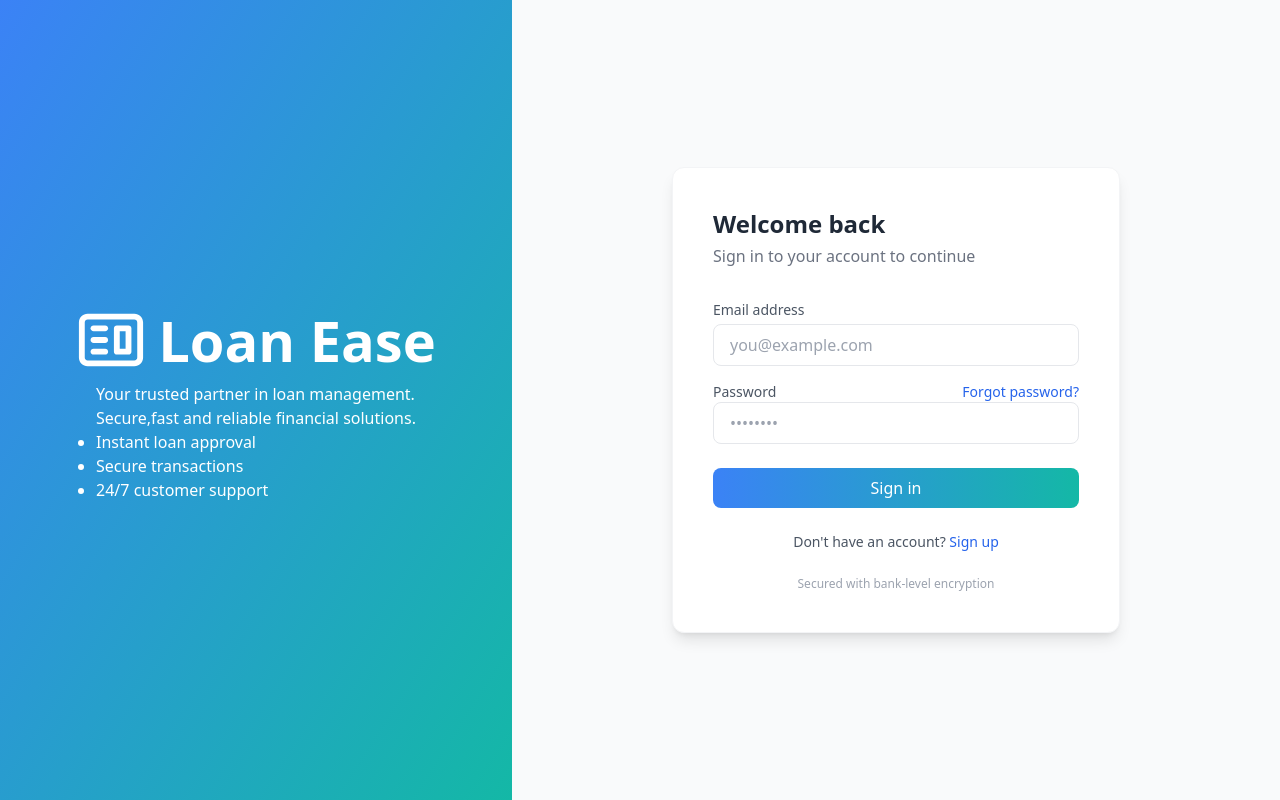
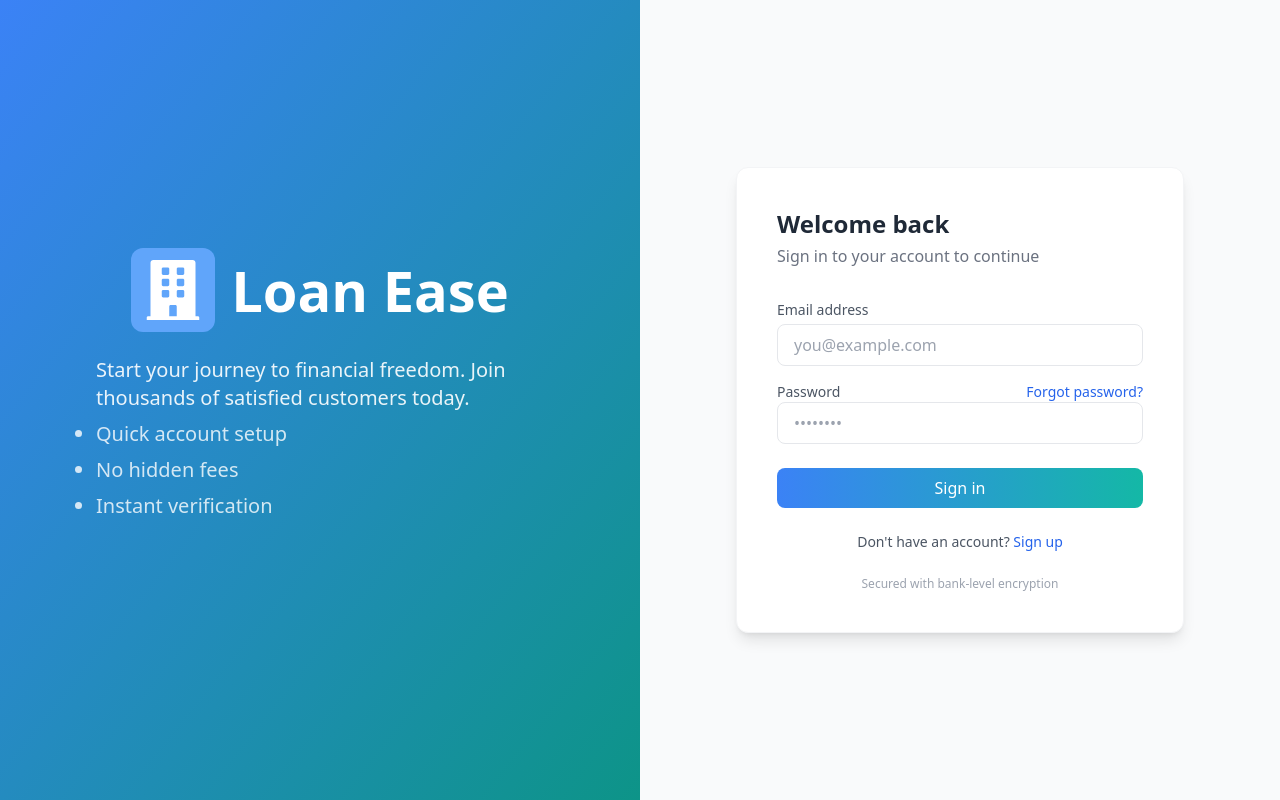
Before and after one commit to shivamkumar6120/Bank-Loan-Management-System, a React (Vite) app in the folder client/: page /login in a window 1280 px wide. Built offline with nearby package versions, Linux system fonts and the light colour scheme.

Commit message:
signUp page developed

```diff
--- a/client/src/pages/Login.jsx
+++ b/client/src/pages/Login.jsx
@@ -1,44 +1,59 @@
 import React, { useState } from "react";
-import { CgWebsite } from "react-icons/cg";
-import { useNavigate } from "react-router-dom";
+import { FaBuilding } from "react-icons/fa";
+import { Link, useNavigate } from "react-router-dom";
 
 export const Login = () => {
-    const [user,setUser] = useState({email:"",
-        password:""
-    });
+  const [user, setUser] = useState({ email: "", password: "" });
   const navigate = useNavigate();
 
-    function emailHandler(e){
-        setUser((prevUser)=>({...prevUser,email:e.target.value}))
+  function emailHandler(e) {
+    setUser((prevUser) => ({ ...prevUser, email: e.target.value }));
   }
-     function passwordHandler(e){
-        setUser((prevUser)=>({...prevUser,password:e.target.value}))
+  function passwordHandler(e) {
+    setUser((prevUser) => ({ ...prevUser, password: e.target.value }));
   }
-    async function loginHandler(){
-        console.log(user)
+  async function loginHandler() {
+    console.log(user);
     navigate("/dashboard");
   }
   return (
-    <div className="flex min-w-[100vw]">
-      <div className="w-[40%] bg-gradient-to-br to-teal-500 from-blue-500 min-h-screen flex items-center justify-center flex-col">
-            <div className="flex gap-3 items-center ">
-                <CgWebsite size={"70px"} color="white"/>
+    <div className="min-h-screen flex">
+      <div className="hidden lg:flex lg:flex-col lg:w-1/2 bg-gradient-to-br to-teal-600 from-blue-500 items-center justify-center overflow-hidden">
+        <Link
+          to="/"
+          className="flex gap-4 justify-center mb-6 hover:opacity-80 transition-opacity"
+        >
+          <div className="text-white text-6xl bg-blue-400 p-3 backdrop-blur-sm rounded-xl">
+            <FaBuilding title="Building" />
+          </div>
           <p className="text-white font-semibold text-[3.5rem]">Loan Ease</p>
-            </div>
-            <div className="text-white">
-                <p>Your trusted partner in loan management.</p>
-                <p>Secure,fast and reliable financial solutions.</p>
-                <ul className="list-disc">
-                    <li>Instant loan approval</li>
-                    <li>Secure transactions</li>
-                    <li>24/7 customer support</li>
+        </Link>
+        <div className="text-xl text-white/90 mb-8 max-w-md">
+          <p>
+            Start your journey to financial freedom. Join thousands of satisfied
+            customers today.
+          </p>
+          <ul className="list-disc space-y-2 text-white/80 mt-2">
+            <li>Quick account setup</li>
+            <li>No hidden fees</li>
+            <li>Instant verification</li>
           </ul>
         </div>
-
       </div>
-      <div className="w-[60%] flex items-center justify-center min-h-screen bg-gray-50 p-6">
+      <div className="flex-1 flex items-center justify-center  bg-gray-50 p-6">
         <div className="w-full max-w-md bg-white shadow-lg rounded-xl p-10 border border-gray-100">
           {/* Heading */}
+          <Link
+            to="/"
+            className="flex lg:hidden items-center gap-2 mb-4 hover:opacity-80 transition-opacity"
+          >
+            <div className="text-blue-500 text-2xl">
+              <FaBuilding title="Building" />
+            </div>
+            <h1 className="text-3xl font-bold bg-clip-text bg-gradient-to-br from-blue-500 to-teal-400 text-transparent">
+              Loan Bridge
+            </h1>
+          </Link>
           <h2 className="text-2xl font-semibold text-gray-800">Welcome back</h2>
           <p className="text-gray-500 mt-1 mb-8">
             Sign in to your account to continue
@@ -77,16 +92,19 @@ export const Login = () => {
           </div>
 
           {/* Sign in button */}
-          <button className="w-full py-2 bg-gradient-to-r to-teal-500 from-blue-500 text-white rounded-lg font-medium hover:opacity-90 transition" onClick={loginHandler}>
+          <button
+            className="w-full py-2 bg-gradient-to-r to-teal-500 from-blue-500 text-white rounded-lg font-medium hover:opacity-90 transition"
+            onClick={loginHandler}
+          >
             Sign in
           </button>
 
           {/* Signup link */}
           <p className="text-center text-sm text-gray-600 mt-6">
             Don't have an account?{" "}
-            <span className="text-blue-600 font-medium hover:underline cursor-pointer">
+            <Link to='/register' className="text-blue-600 font-medium hover:underline cursor-pointer">
               Sign up
-            </span>
+            </Link>
           </p>
 
           <p className="text-center text-xs text-gray-400 mt-6">
--- a/client/src/pages/Signup.jsx
+++ b/client/src/pages/Signup.jsx
@@ -1,46 +1,77 @@
-import React from 'react'
+import React, { useState } from 'react'
+import { FaBuilding } from 'react-icons/fa';
+import { Link, useNavigate } from 'react-router-dom';
 
 export const Signup = () => {
-     const [user,setUser] = useState({email:"",
-        password:""
+     const [user,setUser] = useState({
+        name:"",
+        email:"",
+        password:"",
+        confirmPassword:""
     });
     const navigate = useNavigate();
 
+    function nameHandler(e){
+        setUser((prevUser)=>({...prevUser,name:e.target.value}))
+    }
     function emailHandler(e){
         setUser((prevUser)=>({...prevUser,email:e.target.value}))
     }
      function passwordHandler(e){
         setUser((prevUser)=>({...prevUser,password:e.target.value}))
     }
-    async function loginHandler(){
+    function confirmPasswordHandler(e){
+        setUser((prevUser)=>({...prevUser,confirmPassword:e.target.value}))
+    }
+    async function signUpHandler(){
         console.log(user)
         navigate("/dashboard");
     }
   return (
-    <div className="flex min-w-[100vw]">
-         <div className="w-[40%] bg-gradient-to-br to-teal-500 from-blue-500 min-h-screen flex items-center justify-center flex-col">
-               <div className="flex gap-3 items-center ">
-                   <CgWebsite size={"70px"} color="white"/>
+    <div className="min-h-screen flex">
+         <div className="hidden lg:flex lg:flex-col lg:w-1/2 bg-gradient-to-br to-teal-600 from-blue-500 items-center justify-center overflow-hidden">
+               <Link to='/' className="flex gap-4 justify-center mb-6 hover:opacity-80 transition-opacity">
+                   <div className='text-white text-6xl bg-blue-400 p-3 backdrop-blur-sm rounded-xl'>
+                        <FaBuilding title="Building" />
+                   </div>
                    <p className="text-white font-semibold text-[3.5rem]">Loan Ease</p>
-               </div>
-               <div className="text-white">
-                   <p>Your trusted partner in loan management.</p>
-                   <p>Secure,fast and reliable financial solutions.</p>
-                   <ul className="list-disc">
-                       <li>Instant loan approval</li>
-                       <li>Secure transactions</li>
-                       <li>24/7 customer support</li>
+               </Link>
+               <div className="text-xl text-white/90 mb-8 max-w-md">
+                   <p>Start your journey to financial freedom. Join thousands of satisfied customers today.</p>
+                   <ul className="list-disc space-y-2 text-white/80 mt-2">
+                       <li>Quick account setup</li>
+                       <li>No hidden fees</li>
+                       <li>Instant verification</li>
                    </ul>
                </div>
 
          </div>
-         <div className="w-[60%] flex items-center justify-center min-h-screen bg-gray-50 p-6">
+         <div className="flex-1 flex items-center justify-center  bg-gray-50 p-6">
            <div className="w-full max-w-md bg-white shadow-lg rounded-xl p-10 border border-gray-100">
              {/* Heading */}
-             <h2 className="text-2xl font-semibold text-gray-800">Welcome back</h2>
+            <Link to="/" className="flex lg:hidden items-center gap-2 mb-4 hover:opacity-80 transition-opacity">
+               <div className='text-blue-500 text-2xl'>
+                        <FaBuilding title="Building" />
+                   </div>
+              <h1 className="text-3xl font-bold bg-clip-text bg-gradient-to-br from-blue-500 to-teal-400 text-transparent">
+                Loan Bridge
+              </h1>
+            </Link>
+             <h2 className="text-2xl font-semibold text-gray-800">Create your account</h2>
              <p className="text-gray-500 mt-1 mb-8">
-               Sign in to your account to continue
+               Get started with your loan application today
              </p>
+             <div className="mb-4">
+               <label className="block text-sm font-medium text-gray-600 mb-1">
+                Full Name
+               </label>
+               <input
+                 type="name"
+                 placeholder="John Doe"
+                 className="w-full px-4 py-2 border rounded-lg focus:ring-2 focus:ring-blue-400 focus:outline-none"
+                 onChange={nameHandler}
+               />
+             </div>
 
              {/* Email */}
              <div className="mb-4">
@@ -61,9 +92,6 @@ export const Signup = () => {
                  <label className="text-sm font-medium text-gray-600">
                    Password
                  </label>
-                 <button className="text-sm text-blue-600 hover:underline">
-                   Forgot password?
-                 </button>
                </div>
 
                <input
@@ -74,17 +102,33 @@ export const Signup = () => {
                />
              </div>
 
+              {/* Password */}
+             <div className="mb-6">
+               <div className="flex justify-between">
+                 <label className="text-sm font-medium text-gray-600">
+                   Confirm Password
+                 </label>
+               </div>
+
+               <input
+                 type="password"
+                 placeholder="••••••••"
+                 className="w-full px-4 py-2 border rounded-lg focus:ring-2 focus:ring-blue-400 focus:outline-none"
+                 onChange={confirmPasswordHandler}
+               />
+             </div>
+
              {/* Sign in button */}
-             <button className="w-full py-2 bg-gradient-to-r to-teal-500 from-blue-500 text-white rounded-lg font-medium hover:opacity-90 transition" onClick={loginHandler}>
-               Sign in
+             <button className="w-full py-2 bg-gradient-to-r to-teal-500 from-blue-500 text-white rounded-lg font-medium hover:opacity-90 transition" onClick={signUpHandler}>
+               Create Account
              </button>
 
              {/* Signup link */}
              <p className="text-center text-sm text-gray-600 mt-6">
-               Don't have an account?{" "}
-               <span className="text-blue-600 font-medium hover:underline cursor-pointer">
-                 Sign up
-               </span>
+               Already have an account?{" "}
+               <Link to='/login' className="text-blue-600 font-medium hover:underline cursor-pointer">
+                 Sign in
+               </Link>
              </p>
 
              <p className="text-center text-xs text-gray-400 mt-6">
```
Lines whose indentation alone changed are shown as unchanged.
